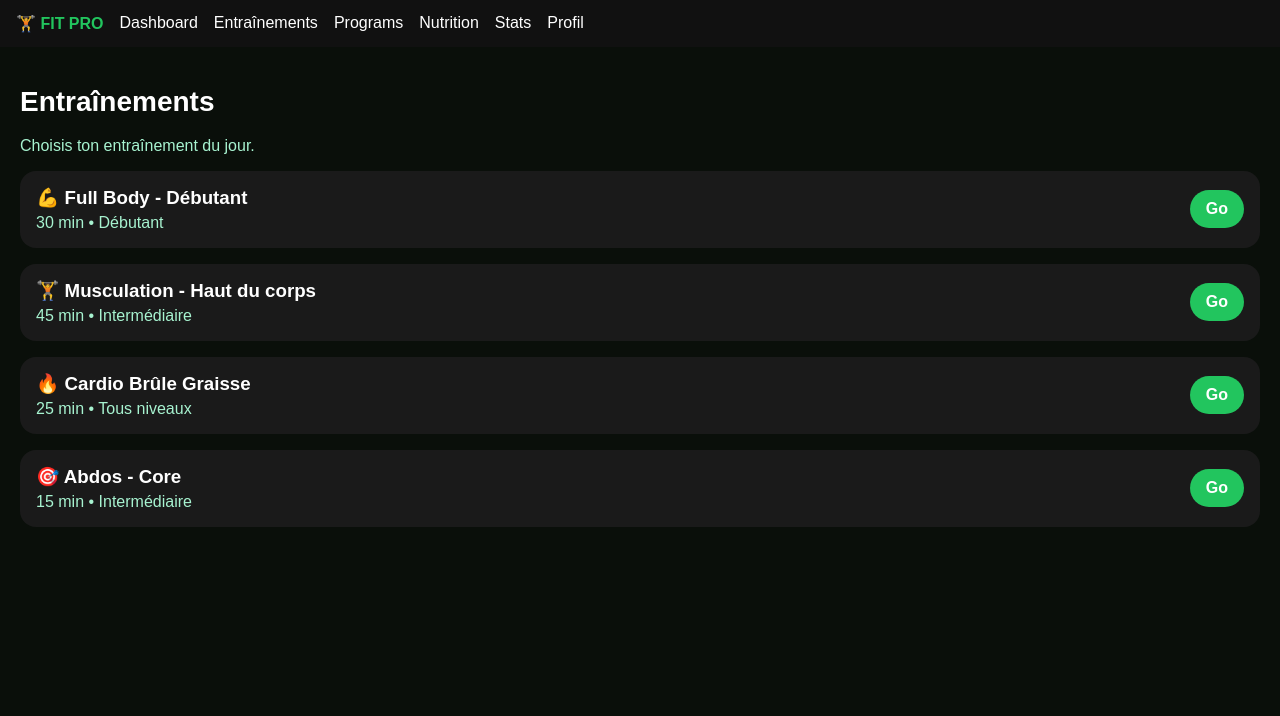
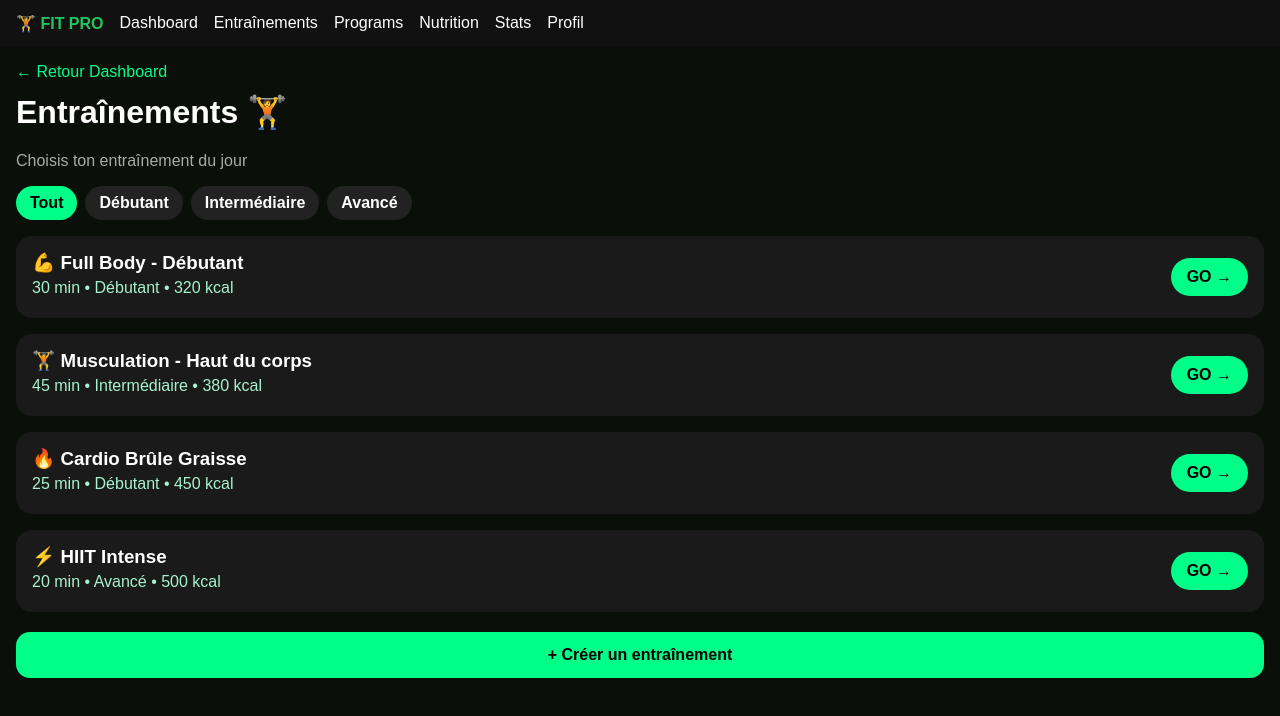
Before and after one commit to actionsdiallo-lgtm/fit-pro, a Next.js app: page /workouts in a window 1280 px wide. Shown: the top 716 px of the page. Built offline with nearby package versions, Linux system fonts and the light colour scheme.

Commit message:
Enhance workouts with calorie info and UI updates
Added calorie information to workouts and updated UI elements.

```diff
--- a/src/app/workouts/page.tsx
+++ b/src/app/workouts/page.tsx
@@ -1,24 +1,36 @@
 "use client";
+import Link from "next/link";
+import { useState } from "react";
+
 export default function WorkoutsPage() {
+  const [filter, setFilter] = useState("Tout");
   const workouts = [
-    { title: "Full Body - Débutant", duration: "30 min", level: "Débutant", emoji: "💪" },
-    { title: "Musculation - Haut du corps", duration: "45 min", level: "Intermédiaire", emoji: "🏋️" },
-    { title: "Cardio Brûle Graisse", duration: "25 min", level: "Tous niveaux", emoji: "🔥" },
-    { title: "Abdos - Core", duration: "15 min", level: "Intermédiaire", emoji: "🎯" },
+    { title: "Full Body - Débutant", duration: "30 min", level: "Débutant", emoji: "💪", cal: "320 kcal" },
+    { title: "Musculation - Haut du corps", duration: "45 min", level: "Intermédiaire", emoji: "🏋️", cal: "380 kcal" },
+    { title: "Cardio Brûle Graisse", duration: "25 min", level: "Débutant", emoji: "🔥", cal: "450 kcal" },
+    { title: "HIIT Intense", duration: "20 min", level: "Avancé", emoji: "⚡", cal: "500 kcal" },
   ];
+  const filtered = filter === "Tout" ? workouts : workouts.filter(w => w.level === filter);
   return (
-    <div style={{ padding: 20, backgroundColor: '#0A0F0A', color: 'white', minHeight: '100vh' }}>
-      <h1 style={{ fontSize: 28, fontWeight: 'bold' }}>Entraînements</h1>
-      <p style={{ color: '#A7F3D0' }}>Choisis ton entraînement du jour.</p>
-      {workouts.map((w, i) => (
-        <div key={i} style={{ marginTop: 16, padding: 16, backgroundColor: '#1A1A1A', borderRadius: 16, display: 'flex', justifyContent: 'space-between', alignItems: 'center' }}>
+    <div style={{ padding: 16, backgroundColor: "#0A0F0A", minHeight: "100vh", color: "white" }}>
+      <Link href="/dashboard" style={{ color: "#00FF88", textDecoration: "none" }}>← Retour Dashboard</Link>
+      <h1 style={{ marginTop: 12 }}>Entraînements 🏋️</h1>
+      <p style={{ color: "#AAA" }}>Choisis ton entraînement du jour</p>
+      <div style={{ display: "flex", gap: 8, marginTop: 12 }}>
+        {["Tout", "Débutant", "Intermédiaire", "Avancé"].map(f => (
+          <button key={f} onClick={() => setFilter(f)} style={{ padding: "8px 14px", borderRadius: 20, border: "none", backgroundColor: filter === f ? "#00FF88" : "#222", color: filter === f ? "black" : "white", fontWeight: "bold" }}>{f}</button>
+        ))}
+      </div>
+      {filtered.map((w, i) => (
+        <div key={i} style={{ marginTop: 16, padding: 16, backgroundColor: "#1A1A1A", borderRadius: 16, display: "flex", justifyContent: "space-between", alignItems: "center" }}>
           <div>
             <h3 style={{ margin: 0 }}>{w.emoji} {w.title}</h3>
-            <p style={{ color: '#A7F3D0', margin: '5px 0 0' }}>{w.duration} • {w.level}</p>
+            <p style={{ color: "#A7F3D0", margin: "5px 0" }}>{w.duration} • {w.level} • {w.cal}</p>
           </div>
-          <button style={{ backgroundColor: '#22C55E', color: 'white', border: 'none', padding: '10px 16px', borderRadius: 20, fontWeight: 'bold' }}>Go</button>
+          <Link href="/workouts/new" style={{ backgroundColor: "#00FF88", color: "black", padding: "10px 16px", borderRadius: 20, fontWeight: "bold", textDecoration: "none" }}>GO →</Link>
         </div>
       ))}
+      <Link href="/workouts/new" style={{ display: "block", textAlign: "center", marginTop: 20, backgroundColor: "#00FF88", color: "black", padding: 14, borderRadius: 14, fontWeight: "bold", textDecoration: "none" }}>+ Créer un entraînement</Link>
     </div>
   );
-}
+      }
```
